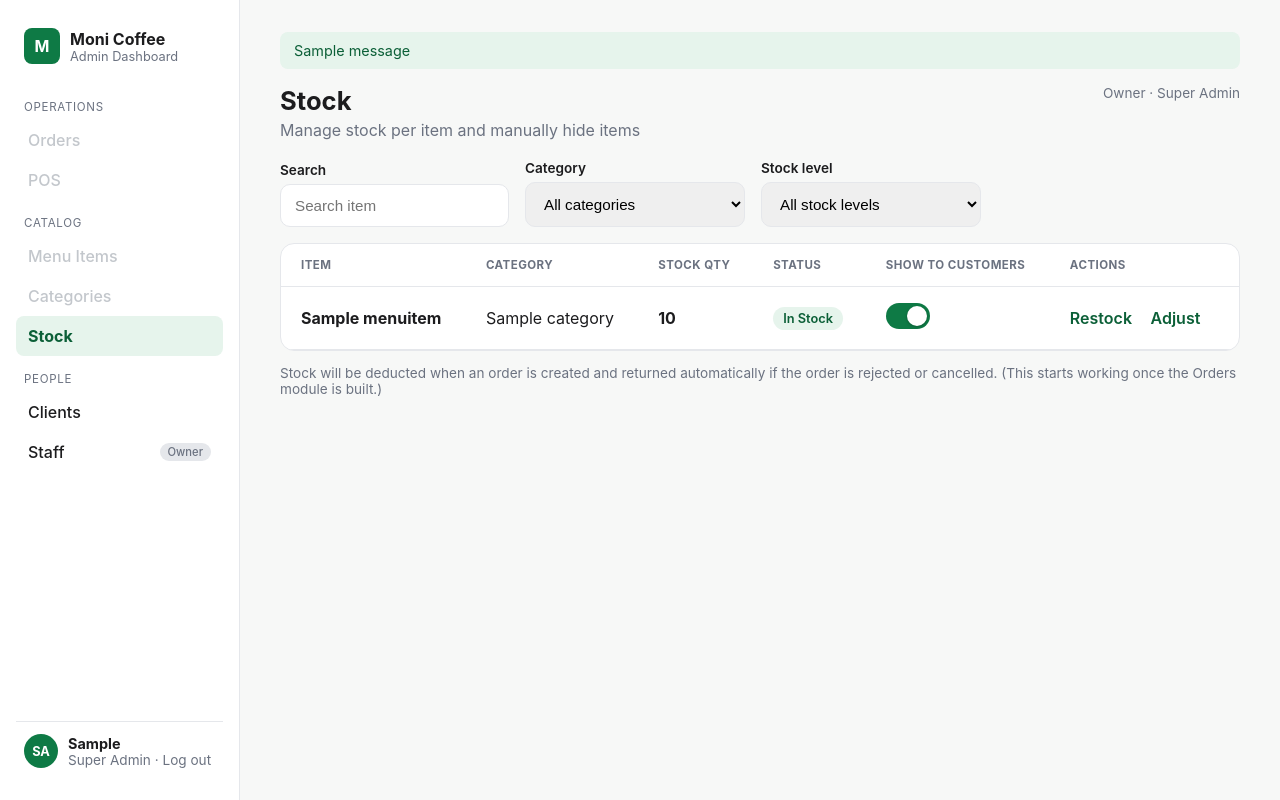
After one commit to muyseang/monicoffee-shop-pos, a Django app: page /dashboard/stock/ in a window 1280 px wide. The commit adds this page. Run offline with Django 5.2, Linux system fonts and the light colour scheme; a user stored in the database is signed in; tables that the repository leaves empty hold one stand-in row (values such as "Sample post"); one stand-in notice (Sample message) is shown.

Commit message:
Add stock management: restock, adjust, show/hide items
Co-Authored-By: Claude Opus 5.5 <noreply@anthropic.com>

```diff
--- a/backend/dashboard/static/dashboard/dashboard.css
+++ b/backend/dashboard/static/dashboard/dashboard.css
@@ -276,6 +276,38 @@ tr:last-child td { border-bottom: none; }
 
 .badge-active { background: var(--green-soft); color: var(--green-dark); }
 .badge-inactive { background: var(--border); color: var(--muted); }
+.badge-danger { background: var(--danger-soft); color: var(--danger); }
+
+/* On/off switch — a real <button role="switch"> inside a POST form, so it
+   works without JavaScript; aria-checked drives both state and styling. */
+.switch {
+  position: relative;
+  width: 44px;
+  height: 26px;
+  border: none;
+  border-radius: 999px;
+  background: #d1d5db;
+  cursor: pointer;
+  padding: 0;
+  transition: background 0.15s;
+}
+
+.switch::after {
+  content: "";
+  position: absolute;
+  top: 3px;
+  left: 3px;
+  width: 20px;
+  height: 20px;
+  border-radius: 999px;
+  background: #fff;
+  box-shadow: 0 1px 3px rgba(0, 0, 0, 0.25);
+  transition: transform 0.15s;
+}
+
+.switch[aria-checked="true"] { background: var(--green); }
+.switch[aria-checked="true"]::after { transform: translateX(18px); }
+.switch:focus-visible { outline: 2px solid var(--green-dark); outline-offset: 2px; }
 
 .action-link { font-weight: 600; margin-right: 14px; }
 .action-link.danger { color: var(--danger); }
@@ -289,6 +321,9 @@ tr:last-child td { border-bottom: none; }
   cursor: pointer;
   font: inherit;
 }
+
+/* `font: inherit` above resets the weight, so restore it for action links. */
+.link-button.action-link { font-weight: 600; }
 
 /* ---------- Modal ---------- */
 
@@ -322,6 +357,18 @@ tr:last-child td { border-bottom: none; }
 .modal-card h3 { margin: 0 0 10px; font-size: 1.2rem; }
 .modal-card p { margin: 0; color: var(--muted); line-height: 1.5; }
 .modal-actions { display: flex; justify-content: flex-end; gap: 10px; margin-top: 22px; }
+.modal-card .field { margin: 14px 0 12px; }
+
+.stat-row {
+  display: flex;
+  justify-content: space-between;
+  align-items: baseline;
+  color: var(--muted);
+  font-size: 0.95rem;
+}
+
+.stat-row strong { color: var(--text); }
+.stat-row .stat-highlight { color: var(--green-dark); font-size: 1.2rem; }
 
 .note { color: var(--muted); font-size: 0.85rem; margin-top: 14px; }
 
@@ -362,6 +409,14 @@ tr:last-child td { border-bottom: none; }
   font-size: 0.9rem;
 }
 
+.message-error {
+  background: var(--danger-soft);
+  color: var(--danger);
+  padding: 10px 14px;
+  border-radius: 8px;
+  font-size: 0.9rem;
+}
+
 @media (max-width: 860px) {
   .login-screen { flex-direction: column; }
   .shell { flex-direction: column; }
--- a/backend/dashboard/templates/dashboard/base.html
+++ b/backend/dashboard/templates/dashboard/base.html
@@ -25,7 +25,11 @@
       <div class="nav-label">Catalog</div>
       <div class="nav-item disabled">Menu Items</div>
       <div class="nav-item disabled">Categories</div>
-      <div class="nav-item disabled">Stock</div>
+      {% if user.is_authenticated %}
+        <a class="nav-item {% block nav_stock_active %}{% endblock %}" href="{% url 'dashboard:stock-list' %}">Stock</a>
+      {% else %}
+        <div class="nav-item disabled">Stock</div>
+      {% endif %}
 
       <div class="nav-label">People</div>
       {% if user.is_authenticated %}
@@ -57,7 +61,7 @@
       {% if messages %}
         <div class="messages">
           {% for message in messages %}
-            <div class="message-success">{{ message }}</div>
+            <div class="{% if message.level_tag == 'error' %}message-error{% else %}message-success{% endif %}">{{ message }}</div>
           {% endfor %}
         </div>
       {% endif %}
--- /dev/null
+++ b/backend/dashboard/templates/dashboard/stock_list.html
@@ -0,0 +1,201 @@
+{% extends "dashboard/base.html" %}
+
+{% block title %}Stock — Moni Coffee{% endblock %}
+{% block nav_stock_active %}active{% endblock %}
+
+{% block content %}
+  <div class="page-header">
+    <div>
+      <h1>Stock</h1>
+      <p>Manage stock per item and manually hide items</p>
+    </div>
+    <div class="role-tag">{% if user.role == "super_admin" %}Owner &middot; Super Admin{% else %}Staff{% endif %}</div>
+  </div>
+
+  <form class="toolbar" method="get">
+    <div class="field">
+      <label for="q">Search</label>
+      <input type="search" id="q" name="q" value="{{ query }}" placeholder="Search item" autocomplete="off">
+    </div>
+    <div class="field">
+      <label for="category">Category</label>
+      <select id="category" name="category" onchange="this.form.submit()">
+        <option value="" {% if not category %}selected{% endif %}>All categories</option>
+        {% for cat in categories %}
+          <option value="{{ cat.pk }}" {% if category == cat.pk|stringformat:"d" %}selected{% endif %}>{{ cat.name }}</option>
+        {% endfor %}
+      </select>
+    </div>
+    <div class="field">
+      <label for="level">Stock level</label>
+      <select id="level" name="level" onchange="this.form.submit()">
+        <option value="" {% if not level %}selected{% endif %}>All stock levels</option>
+        {% for value, label in levels %}
+          <option value="{{ value }}" {% if level == value %}selected{% endif %}>{{ label }}</option>
+        {% endfor %}
+      </select>
+    </div>
+  </form>
+
+  <div class="card">
+    <table>
+      <thead>
+        <tr>
+          <th>Item</th>
+          <th>Category</th>
+          <th>Stock Qty</th>
+          <th>Status</th>
+          <th>Show to Customers</th>
+          <th>Actions</th>
+        </tr>
+      </thead>
+      <tbody>
+        {% for item in items %}
+          <tr data-item-name="{{ item.name|lower }}">
+            <td class="cell-name">{{ item.name }}</td>
+            <td>{{ item.category.name }}</td>
+            <td class="cell-name">{{ item.stock }}</td>
+            <td>
+              {% if item.stock_status == "in_stock" %}
+                <span class="badge badge-active">In Stock</span>
+              {% elif item.stock_status == "out_of_stock" %}
+                <span class="badge badge-danger">Out of Stock</span>
+              {% else %}
+                <span class="badge badge-inactive">Unavailable</span>
+              {% endif %}
+            </td>
+            <td>
+              <form method="post" action="{% if item.is_available %}{% url 'dashboard:stock-hide' item.pk %}{% else %}{% url 'dashboard:stock-show' item.pk %}{% endif %}">
+                {% csrf_token %}
+                <button
+                  type="submit"
+                  class="switch"
+                  role="switch"
+                  aria-checked="{% if item.is_available %}true{% else %}false{% endif %}"
+                  aria-label="Show {{ item.name }} to customers"
+                ></button>
+              </form>
+            </td>
+            <td>
+              <button
+                type="button"
+                class="action-link primary link-button"
+                data-modal="restock"
+                data-url="{% url 'dashboard:stock-restock' item.pk %}"
+                data-name="{{ item.name }}"
+                data-stock="{{ item.stock }}"
+              >Restock</button>
+              <button
+                type="button"
+                class="action-link primary link-button"
+                data-modal="adjust"
+                data-url="{% url 'dashboard:stock-adjust' item.pk %}"
+                data-name="{{ item.name }}"
+                data-stock="{{ item.stock }}"
+              >Adjust</button>
+            </td>
+          </tr>
+        {% empty %}
+          <tr><td colspan="6" class="cell-sub">No items found.</td></tr>
+        {% endfor %}
+        <tr id="no-search-results" hidden><td colspan="6" class="cell-sub">No items match your search.</td></tr>
+      </tbody>
+    </table>
+  </div>
+
+  <p class="note">Stock will be deducted when an order is created and returned automatically if the order is rejected or cancelled. (This starts working once the Orders module is built.)</p>
+
+  <div id="restock-modal" class="modal-overlay" hidden>
+    <div class="modal-card">
+      <h3>Restock &ldquo;<span data-field="name"></span>&rdquo;</h3>
+      <div class="stat-row"><span>Current stock</span><strong data-field="stock"></strong></div>
+      <form method="post" data-field="form">
+        {% csrf_token %}
+        <div class="field">
+          <label for="restock-quantity">Quantity to add *</label>
+          <input type="number" id="restock-quantity" name="quantity" min="1" max="10000" step="1" required>
+        </div>
+        <div class="stat-row"><span>New stock</span><strong class="stat-highlight" data-field="result"></strong></div>
+        <div class="modal-actions">
+          <button type="button" class="btn btn-secondary" data-close>Cancel</button>
+          <button type="submit" class="btn btn-primary">Save Stock</button>
+        </div>
+      </form>
+    </div>
+  </div>
+
+  <div id="adjust-modal" class="modal-overlay" hidden>
+    <div class="modal-card">
+      <h3>Adjust &ldquo;<span data-field="name"></span>&rdquo;</h3>
+      <div class="stat-row"><span>Current stock</span><strong data-field="stock"></strong></div>
+      <form method="post" data-field="form">
+        {% csrf_token %}
+        <div class="field">
+          <label for="adjust-quantity">New quantity *</label>
+          <input type="number" id="adjust-quantity" name="quantity" min="0" max="100000" step="1" required>
+        </div>
+        <div class="stat-row"><span>Change</span><strong class="stat-highlight" data-field="result"></strong></div>
+        <div class="modal-actions">
+          <button type="button" class="btn btn-secondary" data-close>Cancel</button>
+          <button type="submit" class="btn btn-primary">Save Stock</button>
+        </div>
+      </form>
+    </div>
+  </div>
+
+  <script>
+    // Restock shows current + added; Adjust shows the signed difference
+    // between the new count and the current one.
+    const preview = {
+      restock: (current, value) => current + value,
+      adjust: (current, value) => (value - current > 0 ? '+' : '') + (value - current),
+    };
+
+    function openStockModal(kind, button) {
+      const modal = document.getElementById(kind + '-modal');
+      const field = (name) => modal.querySelector('[data-field="' + name + '"]');
+      const input = modal.querySelector('input[name="quantity"]');
+      const current = Number(button.dataset.stock);
+
+      field('name').textContent = button.dataset.name;
+      field('stock').textContent = current;
+      field('form').action = button.dataset.url;
+      input.value = kind === 'adjust' ? current : '';
+      input.oninput = () => {
+        const value = parseInt(input.value, 10);
+        field('result').textContent = Number.isNaN(value) ? '—' : preview[kind](current, value);
+      };
+      input.oninput();
+
+      modal.hidden = false;
+      input.focus();
+    }
+
+    // Filter the rows already on the page as the user types. The server-side
+    // ?q= search (pressing Enter) still works and keeps the term in the URL.
+    const searchInput = document.getElementById('q');
+    const itemRows = document.querySelectorAll('tr[data-item-name]');
+    searchInput.addEventListener('input', () => {
+      const term = searchInput.value.trim().toLowerCase();
+      // Rows from an earlier server search are already narrowed down, so
+      // clearing the box has to reload to bring the other items back.
+      if (term === '' && {{ query|yesno:"true,false" }}) {
+        searchInput.form.submit();
+        return;
+      }
+      let visible = 0;
+      itemRows.forEach((row) => {
+        row.hidden = !row.dataset.itemName.includes(term);
+        if (!row.hidden) visible += 1;
+      });
+      document.getElementById('no-search-results').hidden = visible > 0 || itemRows.length === 0;
+    });
+
+    document.querySelectorAll('[data-modal]').forEach((button) => {
+      button.addEventListener('click', () => openStockModal(button.dataset.modal, button));
+    });
+    document.querySelectorAll('.modal-overlay [data-close]').forEach((button) => {
+      button.addEventListener('click', () => { button.closest('.modal-overlay').hidden = true; });
+    });
+  </script>
+{% endblock %}
--- a/backend/dashboard/urls.py
+++ b/backend/dashboard/urls.py
@@ -18,4 +18,9 @@ urlpatterns = [
     path("clients/<int:pk>/edit/", views.client_edit, name="client-edit"),
     path("clients/<int:pk>/deactivate/", views.client_set_active, {"active": False}, name="client-deactivate"),
     path("clients/<int:pk>/activate/", views.client_set_active, {"active": True}, name="client-activate"),
+    path("stock/", views.stock_list, name="stock-list"),
+    path("stock/<int:pk>/restock/", views.stock_restock, name="stock-restock"),
+    path("stock/<int:pk>/adjust/", views.stock_adjust, name="stock-adjust"),
+    path("stock/<int:pk>/show/", views.stock_set_visible, {"visible": True}, name="stock-show"),
+    path("stock/<int:pk>/hide/", views.stock_set_visible, {"visible": False}, name="stock-hide"),
 ]
--- a/backend/dashboard/views.py
+++ b/backend/dashboard/views.py
@@ -6,9 +6,10 @@ from django.db.models import Q
 from django.shortcuts import get_object_or_404, redirect, render
 
 from accounts.models import User
+from menu.models import Category, MenuItem
 
 from .decorators import super_admin_required
-from .forms import ClientForm, StaffForm, StaffLoginForm
+from .forms import AdjustStockForm, ClientForm, RestockForm, StaffForm, StaffLoginForm
 
 
 def login_view(request):
@@ -208,3 +209,86 @@ def client_set_active(request, pk, active):
         )
 
     return redirect("dashboard:client-list")
+
+
+# Stock is open to both Super Admin and Staff, like Client management:
+# restocking happens during a shift, not only when the Owner is around.
+
+
+@login_required(login_url="dashboard:login")
+def stock_list(request):
+    query = request.GET.get("q", "").strip()
+    category = request.GET.get("category", "")
+    level = request.GET.get("level", "")
+
+    item_qs = MenuItem.objects.select_related("category").order_by("category__name", "name")
+
+    if query:
+        item_qs = item_qs.filter(name__icontains=query)
+    if category.isdigit():
+        item_qs = item_qs.filter(category_id=category)
+    if level == MenuItem.StockStatus.IN_STOCK:
+        item_qs = item_qs.filter(is_available=True, stock__gt=0)
+    elif level == MenuItem.StockStatus.OUT_OF_STOCK:
+        item_qs = item_qs.filter(is_available=True, stock=0)
+    elif level == MenuItem.StockStatus.UNAVAILABLE:
+        item_qs = item_qs.filter(is_available=False)
+
+    return render(
+        request,
+        "dashboard/stock_list.html",
+        {
+            "items": item_qs,
+            "categories": Category.objects.order_by("name"),
+            "levels": MenuItem.StockStatus.choices,
+            "query": query,
+            "category": category,
+            "level": level,
+        },
+    )
+
+
+@login_required(login_url="dashboard:login")
+def stock_restock(request, pk):
+    item = get_object_or_404(MenuItem, pk=pk)
+
+    if request.method == "POST":
+        form = RestockForm(request.POST)
+        if form.is_valid():
+            item.restock(form.cleaned_data["quantity"])
+            messages.success(request, f"{item.name} restocked. New stock: {item.stock}.")
+        else:
+            messages.error(request, f"{item.name} not restocked: {form.errors['quantity'][0]}")
+
+    return redirect("dashboard:stock-list")
+
+
+@login_required(login_url="dashboard:login")
+def stock_adjust(request, pk):
+    item = get_object_or_404(MenuItem, pk=pk)
+
+    if request.method == "POST":
+        form = AdjustStockForm(request.POST)
+        if form.is_valid():
+            item.stock = form.cleaned_data["quantity"]
+            item.save(update_fields=["stock"])
+            messages.success(request, f"{item.name} stock set to {item.stock}.")
+        else:
+            messages.error(request, f"{item.name} not adjusted: {form.errors['quantity'][0]}")
+
+    return redirect("dashboard:stock-list")
+
+
+@login_required(login_url="dashboard:login")
+def stock_set_visible(request, pk, visible):
+    item = get_object_or_404(MenuItem, pk=pk)
+
+    if request.method == "POST":
+        item.is_available = visible
+        item.save(update_fields=["is_available"])
+        messages.success(
+            request,
+            f"{item.name} {'shown to' if visible else 'hidden from'} customers.",
+        )
+
+    return redirect("dashboard:stock-list")
```
Also changed, not shown: backend/dashboard/forms.py (+10 -0 lines), backend/menu/models.py (+21 -0 lines).
